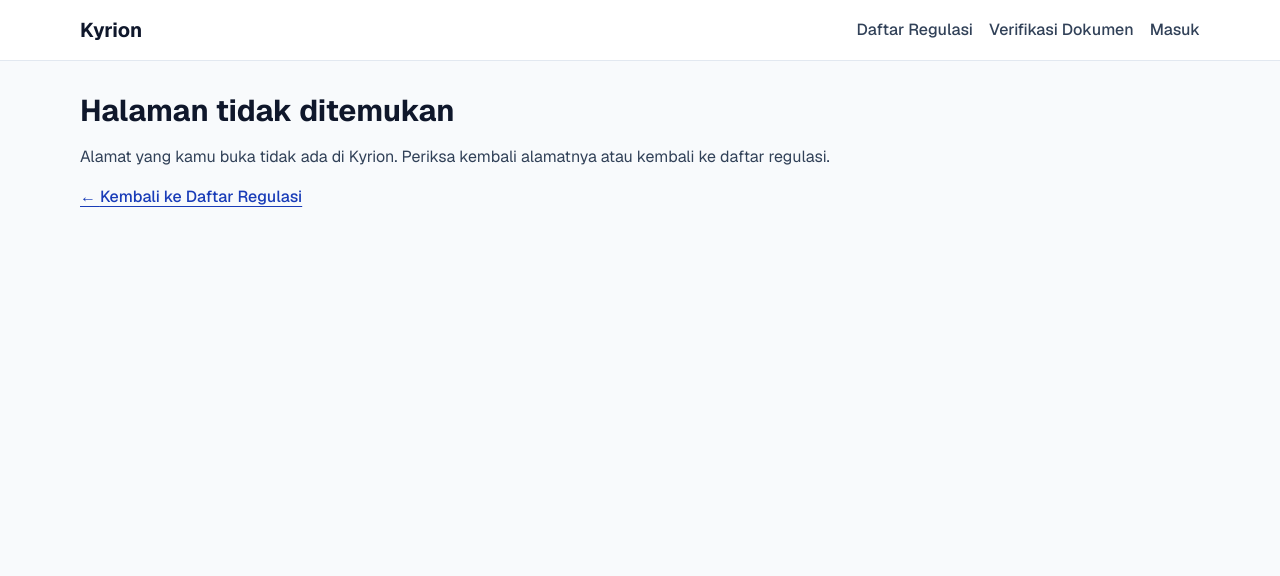
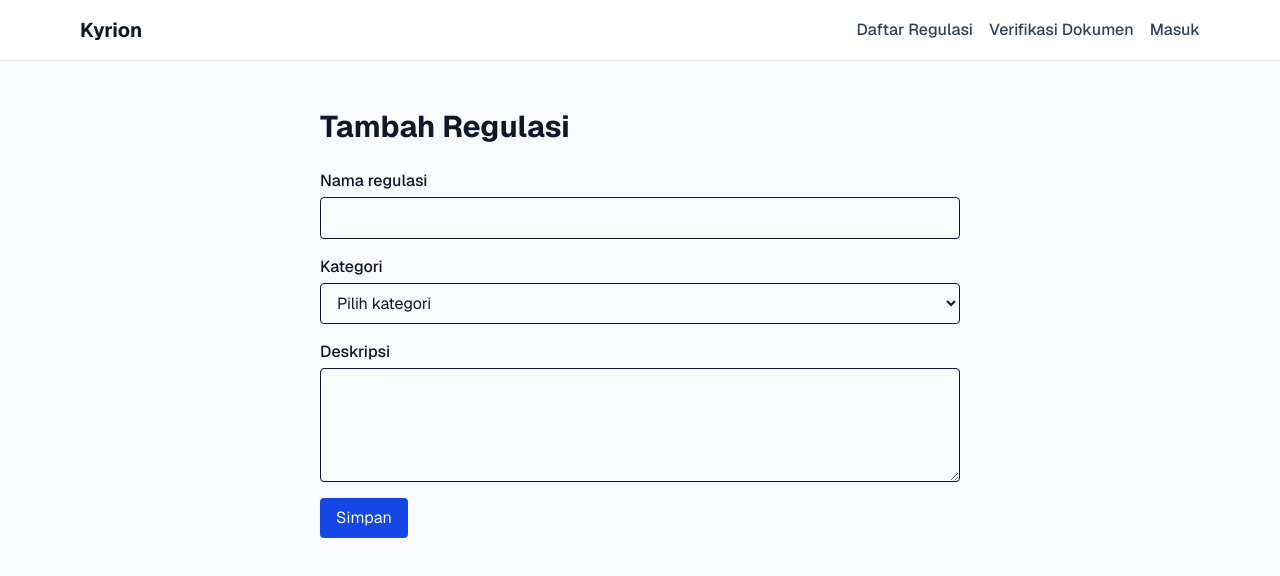
Before and after one commit to arifmuftitharsa/kyrion, a Next.js app in the folder apps/web/: page /admin/regulasi/baru in a window 1280 px wide. Before the commit this address had no page. Shown: the top 576 px of the page. Built offline with nearby package versions, Linux system fonts and the light colour scheme.

Commit message:
feat(regulasi): formulir tambah regulasi dengan useActionState

```diff
--- /dev/null
+++ b/apps/web/app/admin/regulasi/baru/page.tsx
@@ -0,0 +1,14 @@
+import type { Metadata } from "next";
+import FormRegulasi from "@/components/FormRegulasi";
+
+export const metadata: Metadata = { title: "Tambah Regulasi | Kyrion" };
+
+// Pemeriksaan sesi ditambahkan di Bagian 4
+export default function HalamanTambahRegulasi() {
+  return (
+    <div className="mx-auto max-w-2xl p-4">
+      <h1 className="text-3xl font-bold">Tambah Regulasi</h1>
+      <FormRegulasi />
+    </div>
+  );
+}
--- /dev/null
+++ b/apps/web/components/FormRegulasi.tsx
@@ -0,0 +1,63 @@
+"use client";
+
+import { useActionState } from "react";
+import { simpanRegulasi } from "@/app/admin/regulasi/actions";
+import { KATEGORI } from "@/lib/types";
+import type { StatusForm } from "@/lib/status-form";
+
+const awal: StatusForm = {};
+const kolom = "mt-1 block w-full rounded border px-3 py-2";
+
+export default function FormRegulasi() {
+  const [status, aksi, pending] = useActionState(simpanRegulasi, awal);
+  const g = status.galat;
+  const n = status.nilai;
+
+  return (
+    <form action={aksi} className="mt-6 space-y-4">
+      <div>
+        <label htmlFor="name" className="font-medium">Nama regulasi</label>
+        <input
+          id="name" name="name" required minLength={5} maxLength={120}
+          defaultValue={n?.name} className={kolom}
+          aria-invalid={!!g?.name} aria-describedby="galat-name"
+        />
+        <p id="galat-name" className="text-sm text-red-700">{g?.name?.[0]}</p>
+      </div>
+
+      <div>
+        <label htmlFor="category" className="font-medium">Kategori</label>
+        <select
+          id="category" name="category" required
+          key={n?.category ?? "awal"} defaultValue={n?.category ?? ""}
+          className={kolom}
+          aria-invalid={!!g?.category} aria-describedby="galat-category"
+        >
+          <option value="" disabled>Pilih kategori</option>
+          {KATEGORI.map((k) => (
+            <option key={k} value={k}>{k}</option>
+          ))}
+        </select>
+        <p id="galat-category" className="text-sm text-red-700">{g?.category?.[0]}</p>
+      </div>
+
+      <div>
+        <label htmlFor="description" className="font-medium">Deskripsi</label>
+        <textarea
+          id="description" name="description" required minLength={10} maxLength={300}
+          rows={4} defaultValue={n?.description} className={kolom}
+          aria-invalid={!!g?.description} aria-describedby="galat-description"
+        />
+        <p id="galat-description" className="text-sm text-red-700">{g?.description?.[0]}</p>
+      </div>
+
+      <button
+        type="submit" disabled={pending}
+        className="rounded bg-blue-700 px-4 py-2 text-white disabled:opacity-60"
+      >
+        {pending ? "Menyimpan..." : "Simpan"}
+      </button>
+      <p role="status" aria-live="polite">{status.pesan}</p>
+    </form>
+  );
+}
```
